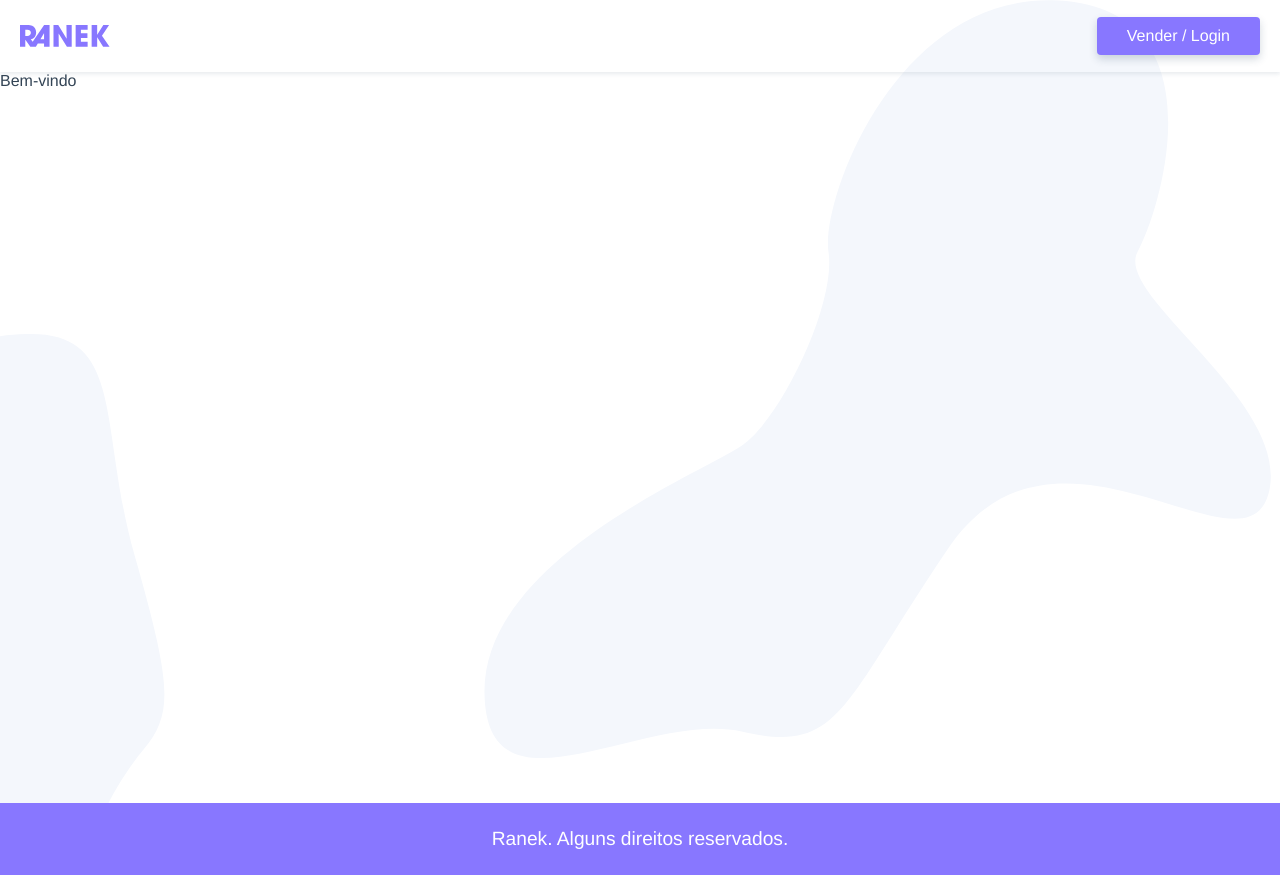
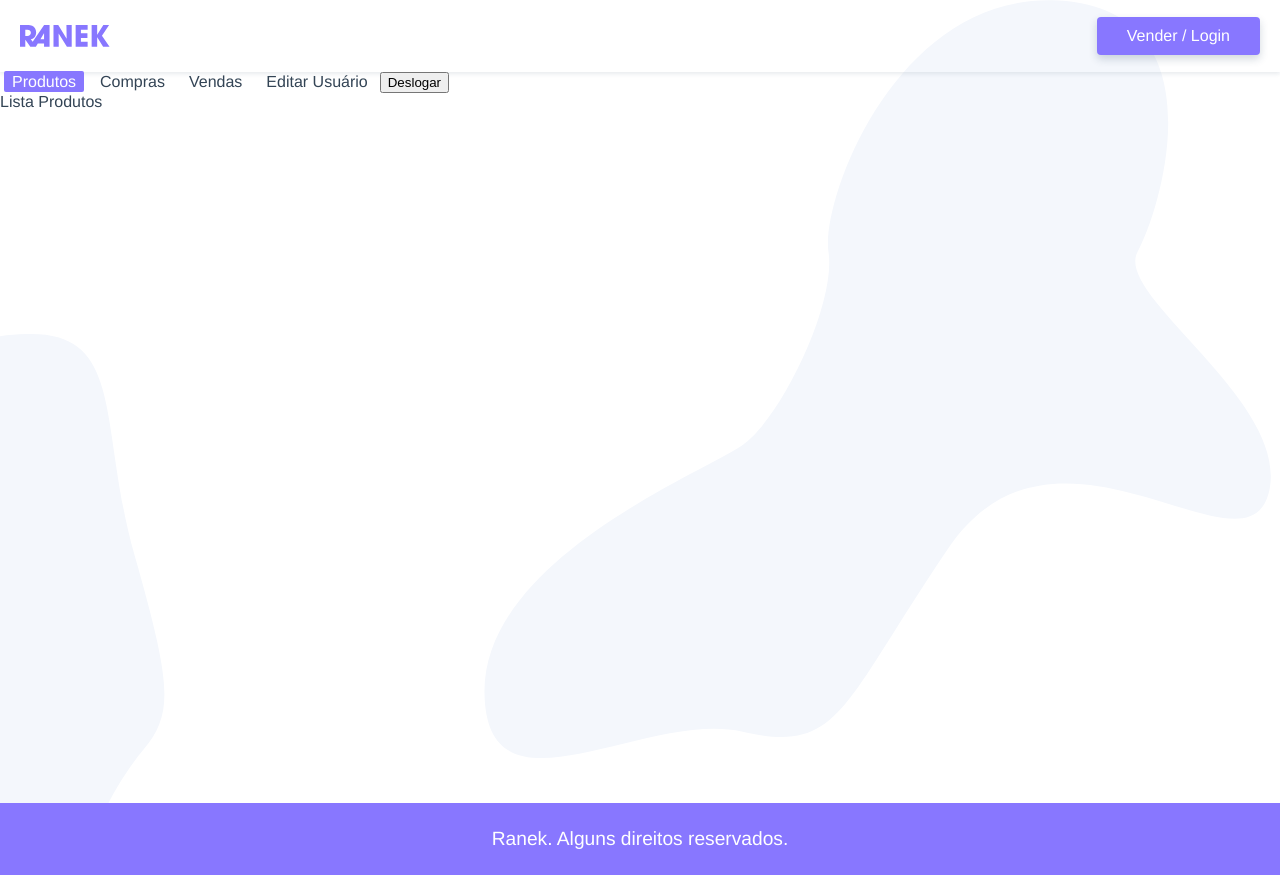
Before and after one commit to GabriellDev0/ranek, a Vue app: page /user in a window 1280 px wide. Built offline with nearby package versions, Linux system fonts and the light colour scheme.

Commit message:
Adicionei todos os routers da página de login e o deslogar

```diff
--- a/src/components/CreateLogin.vue
+++ b/src/components/CreateLogin.vue
@@ -4,7 +4,7 @@
        <transition mode="out-in">
             <button v-if="!create" class="btn" @click="create=true">Criar Conta</button>
             <UserForm v-else>
-                <button class="btn btn-form">Criar Usuário</button>
+                <button class="btn btn-form" @click.prevent="createUser">Criar Usuário</button>
             </UserForm>
        </transition>
     </section>
@@ -20,6 +20,19 @@ export default {
     data(){
         return{
             create: false
+        }
+    },
+    methods:{
+        async createUser(){
+         try{
+             await  this.$store.dispatch("createUser", this.$store.state.user);
+             await this.$store.dispatch("getUser", this.$store.state.user.email)
+             this.$router.push({name: "user"})
+         } catch (error){
+             console.log(error)
+         }
+
+
         }
     }
 }
--- a/src/router/index.js
+++ b/src/router/index.js
@@ -3,6 +3,10 @@ import HomeView from '../views/HomeView.vue';
 import ProductView from '@/views/ProductView.vue'
 import LoginView from '@/views/LoginView.vue'
 import UserView from '@/views/User/UserView.vue'
+import UserProducts from '@/views/User/UserProducts.vue'
+import UserPurchases from '@/views/User/UserPurchases.vue'
+import UserSales from '@/views/User/UserSales.vue'
+import EditUser from '@/views/User/EditUser.vue'
 
 const routes = [
   {
@@ -23,8 +27,29 @@ const routes = [
   },
   {
     path: '/user',
-    name: 'user',
     component: UserView,
+    children:[
+      {
+        path: "",
+        name: "user",
+        component: UserProducts
+      },
+      {
+        path: "purchases",
+        name: "purchases",
+        component: UserPurchases
+      },
+      {
+        path: "sales",
+        name: "sales",
+        component: UserSales
+      },
+      {
+        path: "edit",
+        name: "user-edit",
+        component: EditUser
+      }
+    ]
   }
 ];
 
--- a/src/store/index.js
+++ b/src/store/index.js
@@ -8,6 +8,7 @@ export default createStore({
     user: {
       id: "",
       name: "",
+      email: "",
       password: "",
       cep: "",
       street: "",
@@ -31,10 +32,29 @@ export default createStore({
   },
   actions: {
     getUser(context, payload){
-      api.get(`/user/${payload}`).then(response =>{
+     return api.get(`/user/${payload}`).then(response =>{
           context.commit("UPDATE_USER", response.data)
           context.commit("UPDATE_LOGIN", true)
       })
+    },
+    createUser(context, payload){
+      context.commit("UPDATE_USER", {id: payload.email})
+     return api.post("/user", payload)
+    },
+    logOut(context){
+      context.commit("UPDATE_USER",{
+        id: "",
+        name: "",
+        email: "",
+        password: "",
+        cep: "",
+        street: "",
+        number: "",
+        district: "",
+        city: "",
+        state: ""
+      });
+      context.commit("UPDATE_LOGIN", false)
     }
   },
   modules: {
--- /dev/null
+++ b/src/views/User/EditUser.vue
@@ -0,0 +1,13 @@
+<template>
+    <p>Usuario Editar</p>
+</template>
+
+<script>
+export default {
+
+}
+</script>
+
+<style>
+
+</style>
--- /dev/null
+++ b/src/views/User/UserProducts.vue
@@ -0,0 +1,13 @@
+<template>
+    <p>Lista Produtos</p>
+</template>
+
+<script>
+export default {
+    name: "UserProducts"
+}
+</script>
+
+<style>
+
+</style>
--- /dev/null
+++ b/src/views/User/UserPurchases.vue
@@ -0,0 +1,13 @@
+<template>
+  <p>Compras do Usuário</p>
+</template>
+
+<script>
+export default {
+
+}
+</script>
+
+<style>
+
+</style>
--- /dev/null
+++ b/src/views/User/UserSales.vue
@@ -0,0 +1,13 @@
+<template>
+    <p>Usuário Vendas</p>
+</template>
+
+<script>
+export default {
+
+}
+</script>
+
+<style>
+
+</style>
--- a/src/views/User/UserView.vue
+++ b/src/views/User/UserView.vue
@@ -1,13 +1,48 @@
 <template>
-    <p>Bem-vindo {{$store.state.user.name}}</p>
+    <section class="user">
+        <nav class="sidenav">
+            <ul>
+                <li>
+                    <router-link :to="{name: 'user'}">Produtos</router-link>
+                </li>
+                <li>
+                    <router-link :to="{name: 'purchases'}">Compras</router-link>
+                </li>
+                <li>
+                    <router-link :to="{name: 'sales'}">Vendas</router-link>
+                </li>
+                <li>
+                    <router-link :to="{name: 'user-edit'}">Editar Usuário</router-link>
+                </li>
+                <li>
+                    <button @click.prevent="logOut">Deslogar</button>
+                </li>
+            </ul>
+        </nav>
+         <router-view v-slot="{ Component }">
+                <transition mode="out-in">
+                    <component :is="Component" />
+                </transition>
+         </router-view>
+    </section>
 </template>
 
 <script>
 export default {
-    name: "UserView"
+    name: "UserView",
+    methods:{
+        logOut(){
+            this.$store.dispatch("logOut")
+            this.$router.push("/login")
+        }
+    }
 }
 </script>
 
-<style>
+<style scoped>
+.router-link-exact-active{
+    background: #87f;
+    color: #fff;
+}
 
 </style>
```
